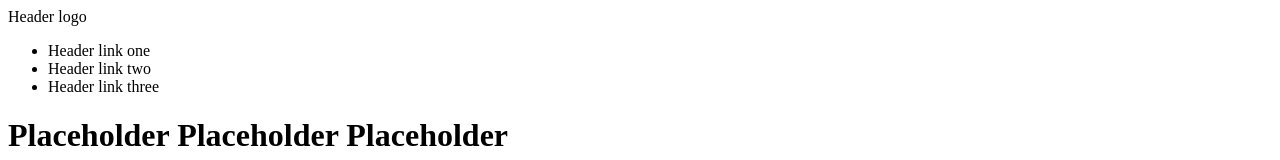
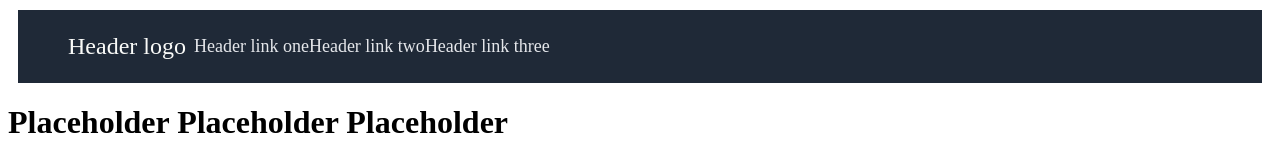
Before and after one commit to isla8/odin-landing-page, a plain HTML site: page index.html in a window 1280 px wide. Shown: the top 160 px of the page. Drawn offline with Linux system fonts and the light colour scheme.

Commit message:
add header, remove headerContainer div

```diff
--- a/css/style.css
+++ b/css/style.css
@@ -2,3 +2,32 @@ img {
     width: 300px;
     height: auto;
 }
+
+.header {
+    background-color: #1F2937;
+    color: #F9FAF8;
+    margin: 10px;
+    padding-left: 50px;
+    padding-right: 50px;
+    display: flex;
+
+}
+
+.headerLogo {
+    color: #F9FAF8;
+    font-size: 24px;
+    display: flex;
+    align-items: center;
+
+}
+
+.headerLinks {
+    color: #E5E7EB;
+    font-size: 18px;
+    display: flex;
+    list-style-type: none;
+    padding: 8px;
+    display: flex;
+    flex-direction: space-between;
+    align-items: center;
+}
--- a/index.html
+++ b/index.html
@@ -8,8 +8,7 @@
     <link rel="stylesheet" href="css/style.css">
 </head>
 <body>
-   <div class="Header">
-        <div class="containerHeader">
+   <div class="header">
         <div class="headerLogo">Header logo</div>
         <ul class="headerLinks">
             <li>Header link one</li>
```
Lines whose indentation alone changed are shown as unchanged.
